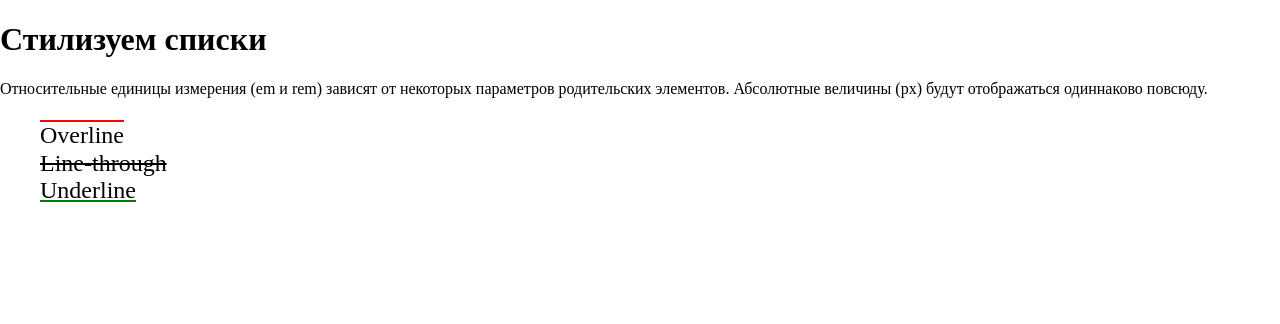
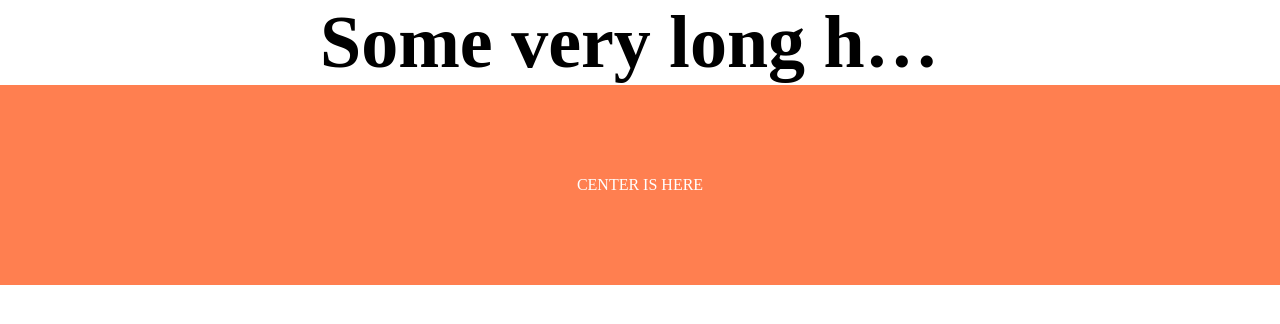
Before and after one commit to RomanHrynko/Gromcode, a plain HTML site: page index.html in a window 1280 px wide. Drawn offline with nearby package versions, Linux system fonts and the light colour scheme.

Commit message:
lesson 12 task 2

```diff
--- a/index.html
+++ b/index.html
@@ -1,35 +1,21 @@
 <!DOCTYPE html>
-<html lang="ru">
+<html lang="en">
   <head>
     <meta charset="UTF-8" />
-    <title>Стилизуем списки</title>
+    <title>Text aligning</title>
     <link
       rel="stylesheet"
       href="https://cdnjs.cloudflare.com/ajax/libs/normalize/8.0.1/normalize.css"
       integrity="sha256-WAgYcAck1C1/zEl5sBl5cfyhxtLgKGdpI3oKyJffVRI="
       crossorigin="anonymous"
     />
-    <link
-      href="https://fonts.googleapis.com/css?family=Roboto:400,500&display=swap"
-      rel="stylesheet"
-    />
     <link rel="stylesheet" href="style.css">
   </head>
 
   <body>
     <header>
-      <h1>Стилизуем списки</h1>
+      <h1>Some very long header. Really to long for this page</h1>
     </header>
-    <main class="container">
-      <p>
-        Относительные единицы измерения (em и rem) зависят от некоторых параметров родительских
-        элементов. Абсолютные величины (px) будут отображаться одиннаково повсюду.
-      </p>
-      <ul class="list">
-        <li class="first">Overline</li>
-        <li class="second">Line-through</li>
-        <li class="third">Underline</li>
-      </ul>
-    </main>
+    <div>Center is here</div>
   </body>
 </html>
--- a/style.css
+++ b/style.css
@@ -1,13 +1,17 @@
-.list {
-  list-style-type: none;
-  font-size: 1.5em;
+h1 {
+  font-size: 74px;
+  text-align: center;
+  white-space: nowrap;
+  overflow: hidden;
+  text-overflow: ellipsis;
+  width: 50%;
+  margin: auto;
 }
-.first {
-  text-decoration: red overline;
+div {
+  background-color: coral;
+  height: 200px;
+  color: white;
+  text-transform: uppercase;
+  text-align: center;
+  line-height: 200px;
 }
-.second {
-  text-decoration: line-through;
-}
-.third {
-  text-decoration: green underline;
-}
```
